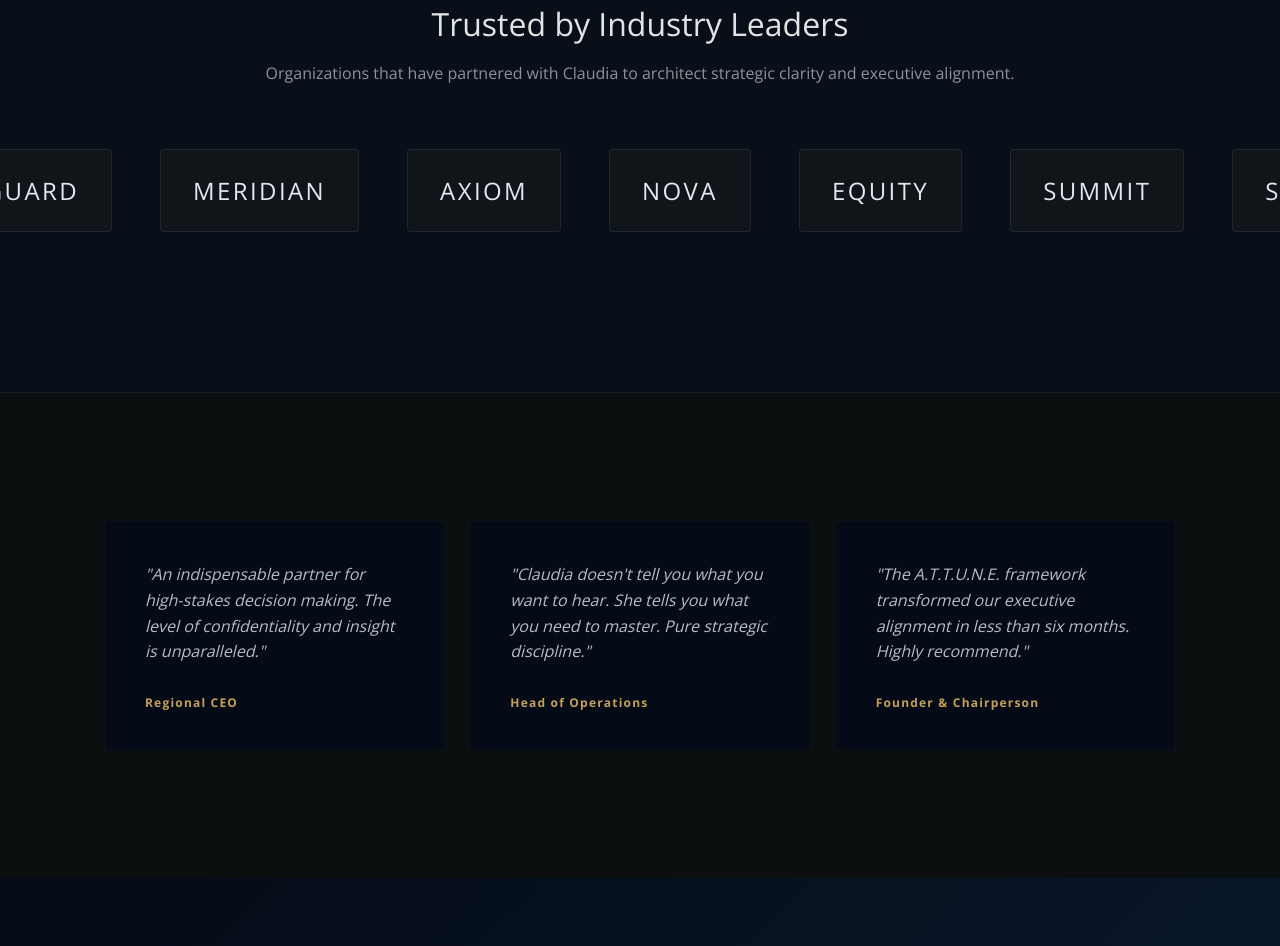
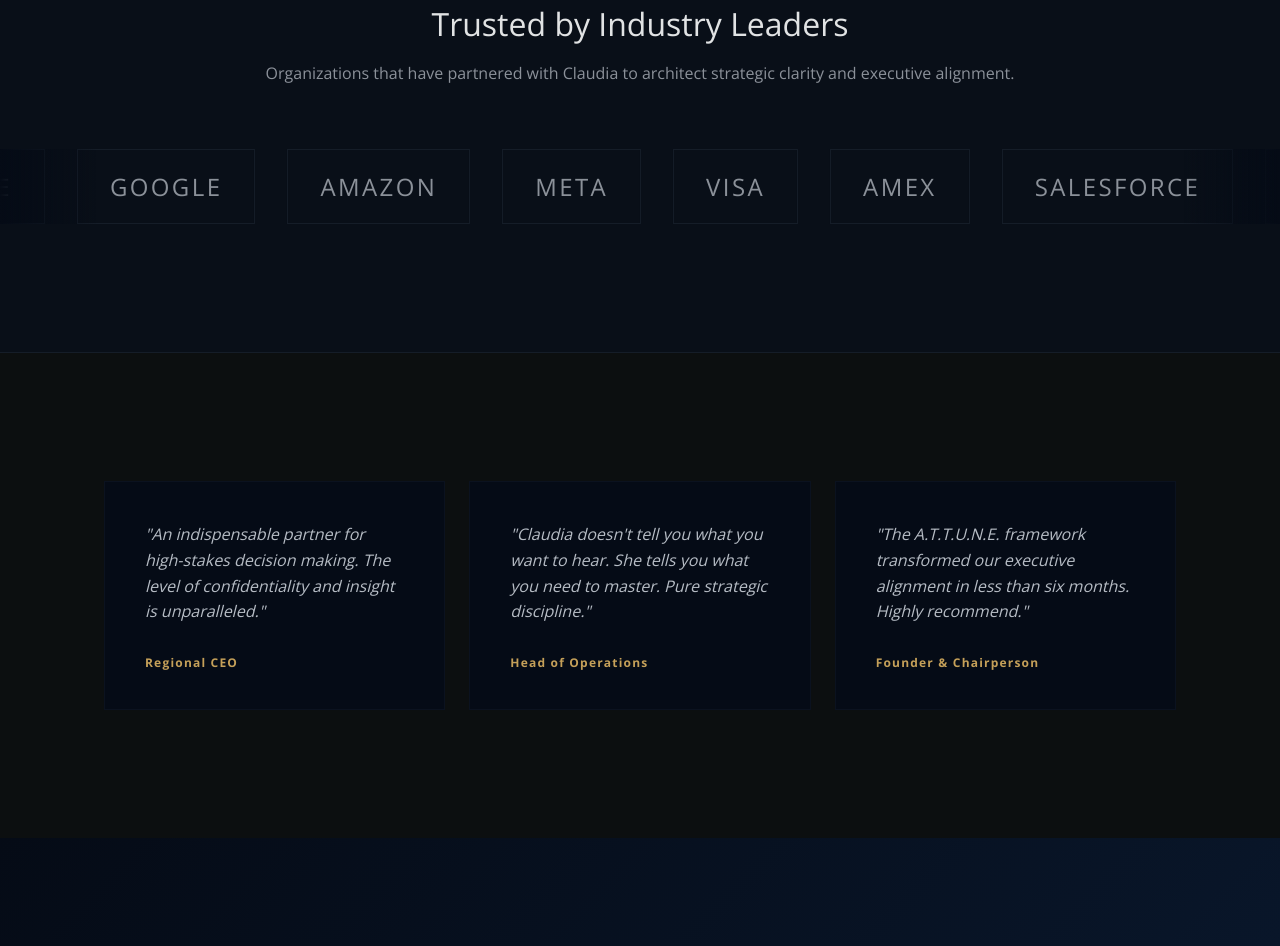
Before and after one commit to contactmiguel/bettertogethergroup, a website: page index.html in a window 1280 px wide. Shown: the part 2929-3875 px from the top of the page. Drawn offline with nearby package versions, Linux system fonts and the light colour scheme.

Commit message:
Update partner carousel with real brand names

```diff
--- a/index.html
+++ b/index.html
@@ -378,44 +378,41 @@
     </div>
   </div>
   <div class="relative overflow-hidden">
-    <div class="flex gap-12 pb-8 clients-scroll">
-      <div class="flex items-center justify-center font-headline-sm text-headline-sm tracking-widest text-platinum-gray whitespace-nowrap px-8 py-6 rounded-lg bg-surface-container-low/50 border border-subtle-slate/30 hover:border-executive-gold/60 hover:shadow-[0_0_20px_rgba(197,160,89,0.15)] transition-all duration-300 flex-shrink-0 group cursor-pointer">
-        <span class="group-hover:text-executive-gold transition-colors">VANGUARD</span>
-      </div>
-      <div class="flex items-center justify-center font-headline-sm text-headline-sm tracking-widest text-platinum-gray whitespace-nowrap px-8 py-6 rounded-lg bg-surface-container-low/50 border border-subtle-slate/30 hover:border-executive-gold/60 hover:shadow-[0_0_20px_rgba(197,160,89,0.15)] transition-all duration-300 flex-shrink-0 group cursor-pointer">
-        <span class="group-hover:text-executive-gold transition-colors">MERIDIAN</span>
-      </div>
-      <div class="flex items-center justify-center font-headline-sm text-headline-sm tracking-widest text-platinum-gray whitespace-nowrap px-8 py-6 rounded-lg bg-surface-container-low/50 border border-subtle-slate/30 hover:border-executive-gold/60 hover:shadow-[0_0_20px_rgba(197,160,89,0.15)] transition-all duration-300 flex-shrink-0 group cursor-pointer">
-        <span class="group-hover:text-executive-gold transition-colors">AXIOM</span>
-      </div>
-      <div class="flex items-center justify-center font-headline-sm text-headline-sm tracking-widest text-platinum-gray whitespace-nowrap px-8 py-6 rounded-lg bg-surface-container-low/50 border border-subtle-slate/30 hover:border-executive-gold/60 hover:shadow-[0_0_20px_rgba(197,160,89,0.15)] transition-all duration-300 flex-shrink-0 group cursor-pointer">
-        <span class="group-hover:text-executive-gold transition-colors">NOVA</span>
-      </div>
-      <div class="flex items-center justify-center font-headline-sm text-headline-sm tracking-widest text-platinum-gray whitespace-nowrap px-8 py-6 rounded-lg bg-surface-container-low/50 border border-subtle-slate/30 hover:border-executive-gold/60 hover:shadow-[0_0_20px_rgba(197,160,89,0.15)] transition-all duration-300 flex-shrink-0 group cursor-pointer">
-        <span class="group-hover:text-executive-gold transition-colors">EQUITY</span>
-      </div>
-      <div class="flex items-center justify-center font-headline-sm text-headline-sm tracking-widest text-platinum-gray whitespace-nowrap px-8 py-6 rounded-lg bg-surface-container-low/50 border border-subtle-slate/30 hover:border-executive-gold/60 hover:shadow-[0_0_20px_rgba(197,160,89,0.15)] transition-all duration-300 flex-shrink-0 group cursor-pointer">
-        <span class="group-hover:text-executive-gold transition-colors">SUMMIT</span>
-      </div>
-      <div class="flex items-center justify-center font-headline-sm text-headline-sm tracking-widest text-platinum-gray whitespace-nowrap px-8 py-6 rounded-lg bg-surface-container-low/50 border border-subtle-slate/30 hover:border-executive-gold/60 hover:shadow-[0_0_20px_rgba(197,160,89,0.15)] transition-all duration-300 flex-shrink-0 group cursor-pointer">
-        <span class="group-hover:text-executive-gold transition-colors">STRATTON</span>
-      </div>
-      <div class="flex items-center justify-center font-headline-sm text-headline-sm tracking-widest text-platinum-gray whitespace-nowrap px-8 py-6 rounded-lg bg-surface-container-low/50 border border-subtle-slate/30 hover:border-executive-gold/60 hover:shadow-[0_0_20px_rgba(197,160,89,0.15)] transition-all duration-300 flex-shrink-0 group cursor-pointer">
-        <span class="group-hover:text-executive-gold transition-colors">CENTENNIAL</span>
-      </div>
-      <div class="flex items-center justify-center font-headline-sm text-headline-sm tracking-widest text-platinum-gray whitespace-nowrap px-8 py-6 rounded-lg bg-surface-container-low/50 border border-subtle-slate/30 hover:border-executive-gold/60 hover:shadow-[0_0_20px_rgba(197,160,89,0.15)] transition-all duration-300 flex-shrink-0 group cursor-pointer">
-        <span class="group-hover:text-executive-gold transition-colors">PINNACLE</span>
-      </div>
-      <div class="flex items-center justify-center font-headline-sm text-headline-sm tracking-widest text-platinum-gray whitespace-nowrap px-8 py-6 rounded-lg bg-surface-container-low/50 border border-subtle-slate/30 hover:border-executive-gold/60 hover:shadow-[0_0_20px_rgba(197,160,89,0.15)] transition-all duration-300 flex-shrink-0 group cursor-pointer">
-        <span class="group-hover:text-executive-gold transition-colors">ASCENT</span>
-      </div>
+    <div class="pointer-events-none absolute left-0 top-0 h-full w-24 z-10" style="background:linear-gradient(to right,#050B16,transparent)"></div>
+    <div class="pointer-events-none absolute right-0 top-0 h-full w-24 z-10" style="background:linear-gradient(to left,#050B16,transparent)"></div>
+    <div class="flex gap-8 clients-scroll">
+      <!-- First set -->
+      <div class="flex items-center justify-center font-headline-sm text-headline-sm tracking-widest text-platinum-gray/60 whitespace-nowrap px-8 py-5 border border-subtle-slate/20 hover:border-executive-gold/50 hover:text-executive-gold hover:shadow-[0_0_16px_rgba(197,160,89,0.12)] transition-all duration-300 flex-shrink-0 cursor-default">APPLE</div>
+      <div class="flex items-center justify-center font-headline-sm text-headline-sm tracking-widest text-platinum-gray/60 whitespace-nowrap px-8 py-5 border border-subtle-slate/20 hover:border-executive-gold/50 hover:text-executive-gold hover:shadow-[0_0_16px_rgba(197,160,89,0.12)] transition-all duration-300 flex-shrink-0 cursor-default">GOOGLE</div>
+      <div class="flex items-center justify-center font-headline-sm text-headline-sm tracking-widest text-platinum-gray/60 whitespace-nowrap px-8 py-5 border border-subtle-slate/20 hover:border-executive-gold/50 hover:text-executive-gold hover:shadow-[0_0_16px_rgba(197,160,89,0.12)] transition-all duration-300 flex-shrink-0 cursor-default">AMAZON</div>
+      <div class="flex items-center justify-center font-headline-sm text-headline-sm tracking-widest text-platinum-gray/60 whitespace-nowrap px-8 py-5 border border-subtle-slate/20 hover:border-executive-gold/50 hover:text-executive-gold hover:shadow-[0_0_16px_rgba(197,160,89,0.12)] transition-all duration-300 flex-shrink-0 cursor-default">META</div>
+      <div class="flex items-center justify-center font-headline-sm text-headline-sm tracking-widest text-platinum-gray/60 whitespace-nowrap px-8 py-5 border border-subtle-slate/20 hover:border-executive-gold/50 hover:text-executive-gold hover:shadow-[0_0_16px_rgba(197,160,89,0.12)] transition-all duration-300 flex-shrink-0 cursor-default">VISA</div>
+      <div class="flex items-center justify-center font-headline-sm text-headline-sm tracking-widest text-platinum-gray/60 whitespace-nowrap px-8 py-5 border border-subtle-slate/20 hover:border-executive-gold/50 hover:text-executive-gold hover:shadow-[0_0_16px_rgba(197,160,89,0.12)] transition-all duration-300 flex-shrink-0 cursor-default">AMEX</div>
+      <div class="flex items-center justify-center font-headline-sm text-headline-sm tracking-widest text-platinum-gray/60 whitespace-nowrap px-8 py-5 border border-subtle-slate/20 hover:border-executive-gold/50 hover:text-executive-gold hover:shadow-[0_0_16px_rgba(197,160,89,0.12)] transition-all duration-300 flex-shrink-0 cursor-default">SALESFORCE</div>
+      <div class="flex items-center justify-center font-headline-sm text-headline-sm tracking-widest text-platinum-gray/60 whitespace-nowrap px-8 py-5 border border-subtle-slate/20 hover:border-executive-gold/50 hover:text-executive-gold hover:shadow-[0_0_16px_rgba(197,160,89,0.12)] transition-all duration-300 flex-shrink-0 cursor-default">CHEVRON</div>
+      <div class="flex items-center justify-center font-headline-sm text-headline-sm tracking-widest text-platinum-gray/60 whitespace-nowrap px-8 py-5 border border-subtle-slate/20 hover:border-executive-gold/50 hover:text-executive-gold hover:shadow-[0_0_16px_rgba(197,160,89,0.12)] transition-all duration-300 flex-shrink-0 cursor-default">BAYER</div>
+      <div class="flex items-center justify-center font-headline-sm text-headline-sm tracking-widest text-platinum-gray/60 whitespace-nowrap px-8 py-5 border border-subtle-slate/20 hover:border-executive-gold/50 hover:text-executive-gold hover:shadow-[0_0_16px_rgba(197,160,89,0.12)] transition-all duration-300 flex-shrink-0 cursor-default">LVMH</div>
+      <div class="flex items-center justify-center font-headline-sm text-headline-sm tracking-widest text-platinum-gray/60 whitespace-nowrap px-8 py-5 border border-subtle-slate/20 hover:border-executive-gold/50 hover:text-executive-gold hover:shadow-[0_0_16px_rgba(197,160,89,0.12)] transition-all duration-300 flex-shrink-0 cursor-default">MARRIOTT</div>
+      <div class="flex items-center justify-center font-headline-sm text-headline-sm tracking-widest text-platinum-gray/60 whitespace-nowrap px-8 py-5 border border-subtle-slate/20 hover:border-executive-gold/50 hover:text-executive-gold hover:shadow-[0_0_16px_rgba(197,160,89,0.12)] transition-all duration-300 flex-shrink-0 cursor-default">CATERPILLAR</div>
+      <div class="flex items-center justify-center font-headline-sm text-headline-sm tracking-widest text-platinum-gray/60 whitespace-nowrap px-8 py-5 border border-subtle-slate/20 hover:border-executive-gold/50 hover:text-executive-gold hover:shadow-[0_0_16px_rgba(197,160,89,0.12)] transition-all duration-300 flex-shrink-0 cursor-default">NASA</div>
+      <div class="flex items-center justify-center font-headline-sm text-headline-sm tracking-widest text-platinum-gray/60 whitespace-nowrap px-8 py-5 border border-subtle-slate/20 hover:border-executive-gold/50 hover:text-executive-gold hover:shadow-[0_0_16px_rgba(197,160,89,0.12)] transition-all duration-300 flex-shrink-0 cursor-default">SPACEX</div>
+      <div class="flex items-center justify-center font-headline-sm text-headline-sm tracking-widest text-platinum-gray/60 whitespace-nowrap px-8 py-5 border border-subtle-slate/20 hover:border-executive-gold/50 hover:text-executive-gold hover:shadow-[0_0_16px_rgba(197,160,89,0.12)] transition-all duration-300 flex-shrink-0 cursor-default">U.S. AIR FORCE</div>
       <!-- Duplicate for seamless loop -->
-      <div class="flex items-center justify-center font-headline-sm text-headline-sm tracking-widest text-platinum-gray whitespace-nowrap px-8 py-6 rounded-lg bg-surface-container-low/50 border border-subtle-slate/30 hover:border-executive-gold/60 hover:shadow-[0_0_20px_rgba(197,160,89,0.15)] transition-all duration-300 flex-shrink-0 group cursor-pointer">
-        <span class="group-hover:text-executive-gold transition-colors">VANGUARD</span>
-      </div>
-      <div class="flex items-center justify-center font-headline-sm text-headline-sm tracking-widest text-platinum-gray whitespace-nowrap px-8 py-6 rounded-lg bg-surface-container-low/50 border border-subtle-slate/30 hover:border-executive-gold/60 hover:shadow-[0_0_20px_rgba(197,160,89,0.15)] transition-all duration-300 flex-shrink-0 group cursor-pointer">
-        <span class="group-hover:text-executive-gold transition-colors">MERIDIAN</span>
-      </div>
+      <div class="flex items-center justify-center font-headline-sm text-headline-sm tracking-widest text-platinum-gray/60 whitespace-nowrap px-8 py-5 border border-subtle-slate/20 hover:border-executive-gold/50 hover:text-executive-gold hover:shadow-[0_0_16px_rgba(197,160,89,0.12)] transition-all duration-300 flex-shrink-0 cursor-default">APPLE</div>
+      <div class="flex items-center justify-center font-headline-sm text-headline-sm tracking-widest text-platinum-gray/60 whitespace-nowrap px-8 py-5 border border-subtle-slate/20 hover:border-executive-gold/50 hover:text-executive-gold hover:shadow-[0_0_16px_rgba(197,160,89,0.12)] transition-all duration-300 flex-shrink-0 cursor-default">GOOGLE</div>
+      <div class="flex items-center justify-center font-headline-sm text-headline-sm tracking-widest text-platinum-gray/60 whitespace-nowrap px-8 py-5 border border-subtle-slate/20 hover:border-executive-gold/50 hover:text-executive-gold hover:shadow-[0_0_16px_rgba(197,160,89,0.12)] transition-all duration-300 flex-shrink-0 cursor-default">AMAZON</div>
+      <div class="flex items-center justify-center font-headline-sm text-headline-sm tracking-widest text-platinum-gray/60 whitespace-nowrap px-8 py-5 border border-subtle-slate/20 hover:border-executive-gold/50 hover:text-executive-gold hover:shadow-[0_0_16px_rgba(197,160,89,0.12)] transition-all duration-300 flex-shrink-0 cursor-default">META</div>
+      <div class="flex items-center justify-center font-headline-sm text-headline-sm tracking-widest text-platinum-gray/60 whitespace-nowrap px-8 py-5 border border-subtle-slate/20 hover:border-executive-gold/50 hover:text-executive-gold hover:shadow-[0_0_16px_rgba(197,160,89,0.12)] transition-all duration-300 flex-shrink-0 cursor-default">VISA</div>
+      <div class="flex items-center justify-center font-headline-sm text-headline-sm tracking-widest text-platinum-gray/60 whitespace-nowrap px-8 py-5 border border-subtle-slate/20 hover:border-executive-gold/50 hover:text-executive-gold hover:shadow-[0_0_16px_rgba(197,160,89,0.12)] transition-all duration-300 flex-shrink-0 cursor-default">AMEX</div>
+      <div class="flex items-center justify-center font-headline-sm text-headline-sm tracking-widest text-platinum-gray/60 whitespace-nowrap px-8 py-5 border border-subtle-slate/20 hover:border-executive-gold/50 hover:text-executive-gold hover:shadow-[0_0_16px_rgba(197,160,89,0.12)] transition-all duration-300 flex-shrink-0 cursor-default">SALESFORCE</div>
+      <div class="flex items-center justify-center font-headline-sm text-headline-sm tracking-widest text-platinum-gray/60 whitespace-nowrap px-8 py-5 border border-subtle-slate/20 hover:border-executive-gold/50 hover:text-executive-gold hover:shadow-[0_0_16px_rgba(197,160,89,0.12)] transition-all duration-300 flex-shrink-0 cursor-default">CHEVRON</div>
+      <div class="flex items-center justify-center font-headline-sm text-headline-sm tracking-widest text-platinum-gray/60 whitespace-nowrap px-8 py-5 border border-subtle-slate/20 hover:border-executive-gold/50 hover:text-executive-gold hover:shadow-[0_0_16px_rgba(197,160,89,0.12)] transition-all duration-300 flex-shrink-0 cursor-default">BAYER</div>
+      <div class="flex items-center justify-center font-headline-sm text-headline-sm tracking-widest text-platinum-gray/60 whitespace-nowrap px-8 py-5 border border-subtle-slate/20 hover:border-executive-gold/50 hover:text-executive-gold hover:shadow-[0_0_16px_rgba(197,160,89,0.12)] transition-all duration-300 flex-shrink-0 cursor-default">LVMH</div>
+      <div class="flex items-center justify-center font-headline-sm text-headline-sm tracking-widest text-platinum-gray/60 whitespace-nowrap px-8 py-5 border border-subtle-slate/20 hover:border-executive-gold/50 hover:text-executive-gold hover:shadow-[0_0_16px_rgba(197,160,89,0.12)] transition-all duration-300 flex-shrink-0 cursor-default">MARRIOTT</div>
+      <div class="flex items-center justify-center font-headline-sm text-headline-sm tracking-widest text-platinum-gray/60 whitespace-nowrap px-8 py-5 border border-subtle-slate/20 hover:border-executive-gold/50 hover:text-executive-gold hover:shadow-[0_0_16px_rgba(197,160,89,0.12)] transition-all duration-300 flex-shrink-0 cursor-default">CATERPILLAR</div>
+      <div class="flex items-center justify-center font-headline-sm text-headline-sm tracking-widest text-platinum-gray/60 whitespace-nowrap px-8 py-5 border border-subtle-slate/20 hover:border-executive-gold/50 hover:text-executive-gold hover:shadow-[0_0_16px_rgba(197,160,89,0.12)] transition-all duration-300 flex-shrink-0 cursor-default">NASA</div>
+      <div class="flex items-center justify-center font-headline-sm text-headline-sm tracking-widest text-platinum-gray/60 whitespace-nowrap px-8 py-5 border border-subtle-slate/20 hover:border-executive-gold/50 hover:text-executive-gold hover:shadow-[0_0_16px_rgba(197,160,89,0.12)] transition-all duration-300 flex-shrink-0 cursor-default">SPACEX</div>
+      <div class="flex items-center justify-center font-headline-sm text-headline-sm tracking-widest text-platinum-gray/60 whitespace-nowrap px-8 py-5 border border-subtle-slate/20 hover:border-executive-gold/50 hover:text-executive-gold hover:shadow-[0_0_16px_rgba(197,160,89,0.12)] transition-all duration-300 flex-shrink-0 cursor-default">U.S. AIR FORCE</div>
     </div>
   </div>
 </section>
```
